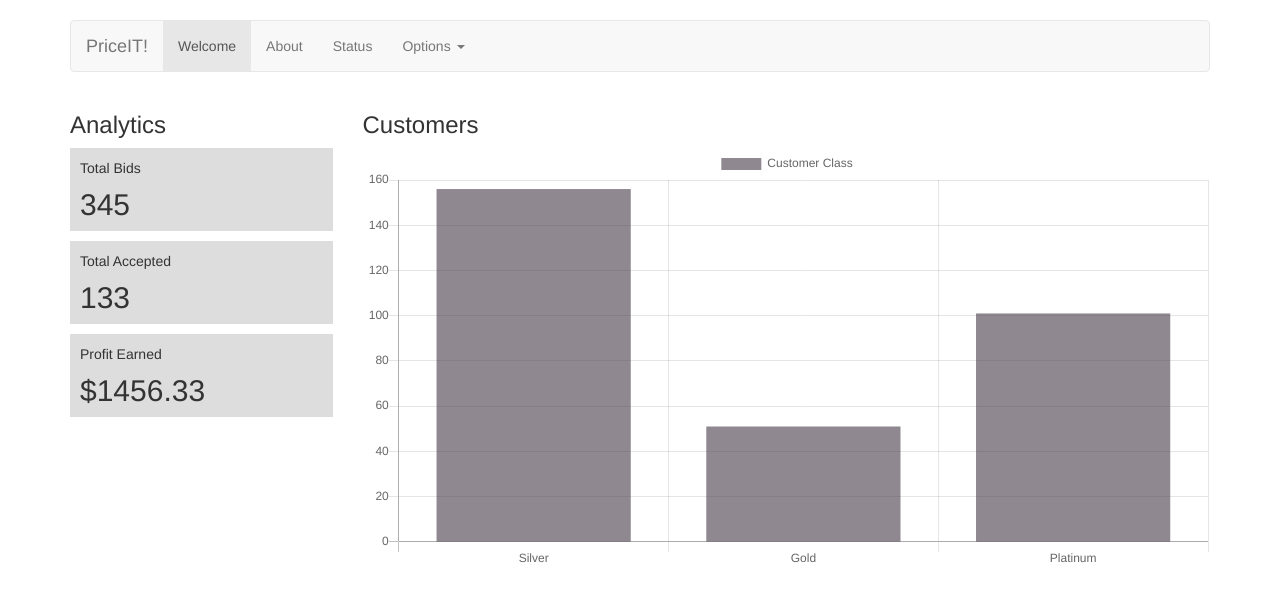
After one commit to DevanshiVyas/dynamic-pricing, a Flask app: page /analytics in a window 1280 px wide. The commit adds this page. Shown: the top 602 px of the page. Run offline with Flask 2, Linux system fonts and the light colour scheme; some libraries are stand-ins or nearby versions.

Commit message:
done with frontned

```diff
--- a/app.py
+++ b/app.py
@@ -1,9 +1,46 @@
 from flask import Flask, render_template, request, redirect
 app = Flask(__name__)
+from datetime import datetime
+from random import randrange
 
-@app.route("/dashboard")
-def dashboard():
-    return render_template("dashboard/index.html")
+### HELPER METHODS ###
+
+def get_profit_data():
+	""" retrieve profit data from db """
+	now = datetime.now()
+	return [
+		(randrange(200, 1000), randrange(10, 60), datetime.now()),
+		(randrange(200, 1000), randrange(10, 60), datetime.now()),
+		(randrange(200, 1000), randrange(10, 60), datetime.now()),
+		(randrange(200, 1000), randrange(10, 60), datetime.now()),
+		(randrange(200, 1000), randrange(10, 60), datetime.now()),
+		(randrange(200, 1000), randrange(10, 60), datetime.now()),
+		(randrange(200, 1000), randrange(10, 60), datetime.now())
+	]
+
+def initial_dp_list():
+	""" retrive product list set on DB from db """
+	return [
+		(10, "IPhone 5S", randrange(10, 150), randrange(300, 500)),
+		(11, "Samsung Galaxy", randrange(10, 150), randrange(300, 500)),
+		(12, "PlayStation 4", randrange(10, 150), randrange(300, 500)),
+		(13, "XBox One", randrange(10, 150), randrange(300, 500)),
+		(14, "Pebble Watch", randrange(10, 150), randrange(300, 500)),
+		(15, "Apple watch", randrange(10, 150), randrange(300, 500)),
+		(16, "Beats headphones", randrange(10, 150), randrange(300, 500)),
+		(17, "Macbook Pro", randrange(10, 150), randrange(300, 500)),
+		(18, "Alienware 4AG", randrange(10, 150), randrange(300, 500))
+	]
+
+def get_bids_data():
+	""" retrieve bids data from db """
+	return {
+		"total": 345,
+		"accepted": 133,
+		"profit": 1456.33
+	}
+
+#### ROUTES ####
 
 @app.route("/product")
 def product():
@@ -12,12 +49,39 @@ def product():
 @app.route("/", methods=["GET", "POST"])
 def login():
 	if request.method == "POST":
-		if request.form["username"] == "admin" and request.form["password"] == "admin":
-			return redirect("dashboard")
-
+		if request.form["username"] == "admin" and \
+		request.form["password"] == "admin":
+			return redirect("profits")
 	return render_template("index.html")
 
+@app.route("/profits", methods=["GET", "POST"])
+def profit():
+	if request.method == "POST":
+		profit_margin = request.form["profit_input"]
+		if not profit_margin:
+			return "Error!"
+		# input_profit_margin(profit_margin)
+		return "Profit margin: {}. Saved! <a href='/dashboard'>Back</a>".format(profit_margin)
+	profit_data = get_profit_data()
+	return render_template("profits.html", data=profit_data)
 
+@app.route("/dashboard", methods=["GET", "POST"])
+def recommended():
+	if request.method == "POST":
+		selected_ids = map(lambda x: int(x), request.form)
+		print selected_ids
+		# final_dp_list(selected_ids)
+		return "Your preferences have been saved! <a href='/dashboard'>Back</a>"
+	products = initial_dp_list()
+	return render_template("dashboard.html", data=products)
+
+@app.route('/analytics')
+def analytics():
+	bids_data = get_bids_data()
+	cust_data = [156, 51, 101]
+	return render_template("analytics.html",
+							data=bids_data,
+							cust_data=cust_data)
 
 if __name__ == "__main__":
-    app.run(debug=True)
+	app.run(debug=True)
--- /dev/null
+++ b/templates/analytics.html
@@ -0,0 +1,136 @@
+<!DOCTYPE html>
+<html lang="en">
+  <head>
+    <meta charset="utf-8">
+    <meta http-equiv="X-UA-Compatible" content="IE=edge">
+    <meta name="viewport" content="width=device-width, initial-scale=1">
+    <!-- The above 3 meta tags *must* come first in the head; any other head content must come *after* these tags -->
+    <meta name="description" content="">
+    <meta name="author" content="">
+    <link rel="icon" href="../../favicon.ico">
+
+    <title>Navbar Template for Bootstrap</title>
+
+    <!-- Bootstrap core CSS -->
+    <link href="http://getbootstrap.com/dist/css/bootstrap.min.css" rel="stylesheet">
+
+    <link href="/static/css/bootstrap-switch.min.css" rel="stylesheet">
+
+    <!-- Custom styles for this template -->
+    <link href="/static/css/navbar.css" rel="stylesheet">
+
+    <!-- HTML5 shim and Respond.js for IE8 support of HTML5 elements and media queries -->
+    <!--[if lt IE 9]>
+      <script src="https://oss.maxcdn.com/html5shiv/3.7.2/html5shiv.min.js"></script>
+      <script src="https://oss.maxcdn.com/respond/1.4.2/respond.min.js"></script>
+    <![endif]-->
+
+    <style>
+      div.dash {
+        background: #ddd;
+        padding: 10px;
+        margin: 10px 0;
+      }
+      div.dash h2 {
+        margin: 0;
+      }
+    </style>
+  </head>
+
+  <body>
+
+    <div class="container">
+
+      <!-- Static navbar -->
+      <nav class="navbar navbar-default">
+        <div class="container-fluid">
+          <div class="navbar-header">
+            <button type="button" class="navbar-toggle collapsed" data-toggle="collapse" data-target="#navbar" aria-expanded="false" aria-controls="navbar">
+              <span class="sr-only">Toggle navigation</span>
+              <span class="icon-bar"></span>
+              <span class="icon-bar"></span>
+              <span class="icon-bar"></span>
+            </button>
+            <a class="navbar-brand" href="#">PriceIT!</a>
+          </div>
+          <div id="navbar" class="navbar-collapse collapse">
+            <ul class="nav navbar-nav">
+              <li class="active"><a href="#">Welcome</a></li>
+              <li><a href="#">About</a></li>
+              <li><a href="/product">Status</a></li>
+              <li class="dropdown">
+                <a href="#" class="dropdown-toggle" data-toggle="dropdown" role="button" aria-haspopup="true" aria-expanded="false">Options <span class="caret"></span></a>
+                <ul class="dropdown-menu">
+                  <li><a href="/">logout</a></li>
+          </div>
+        </div>
+      </nav>
+
+      <!-- Main component for a primary marketing message or call to action -->
+
+      <div class="row">
+        <div class="col-sm-3">
+          <h3>Analytics</h3>
+          <div class="dash">
+            <p> Total Bids </p>
+            <h2> {{ data.total }} </h2>
+          </div>
+          <div class="dash">
+            <p> Total Accepted </p>
+            <h2> {{ data.accepted }} </h2>
+          </div>
+          <div class="dash">
+            <p> Profit Earned </p>
+            <h2> ${{ data.profit }} </h2>
+          </div>
+        </div>
+
+       <div class="col-sm-9">
+         <h3>Customers</h3>
+         <canvas id="customer-chart" width="400" height="200"></canvas>
+       </div>
+
+      </div>
+
+    </div> <!-- /container -->
+
+
+    <!-- Bootstrap core JavaScript
+    ================================================== -->
+    <!-- Placed at the end of the document so the pages load faster -->
+    <script src="https://ajax.googleapis.com/ajax/libs/jquery/1.11.3/jquery.min.js"></script>
+    <script src="http://getbootstrap.com/dist/js/bootstrap.min.js"></script>
+    <script src="https://cdnjs.cloudflare.com/ajax/libs/Chart.js/2.0.1/Chart.bundle.min.js"></script>
+
+    <script type="text/javascript">
+
+    var myChart = new Chart(document.getElementById("customer-chart"), {
+        type: 'bar',
+        data: {
+        labels: ["Silver", "Gold", "Platinum"],
+        datasets: [
+            {
+                label: "Customer Class",
+                backgroundColor: "rgba(69, 58, 73,0.6)",
+                borderColor: "rgba(69, 58, 73,1)",
+                data: {{ cust_data | tojson | safe }}
+            }
+          ]
+       },
+        options: {
+            scales: {
+                yAxes: [{
+                    ticks: {
+                        beginAtZero:true
+                    }
+                }]
+            }
+        }
+    });
+
+    myChart.datasets[0].bars[0].fillColor = "black";
+    myChart.update();
+
+    </script>
+  </body>
+</html>
```
Also changed, not shown: templates/dashboard.html (added, +119 -0 lines), templates/profits.html (renamed from templates/dashboard/index.html, +77 -46 lines).
